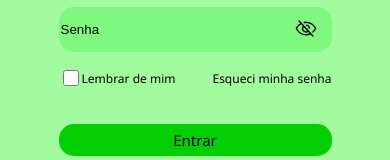
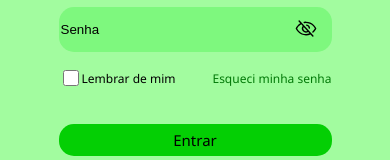
Before and after one commit to Rafhael-Silva/servicos-extras, a React (Vite) app in the folder frontend/: page /home in a window 390 px wide. In both pictures the pointer is over the link "Esqueci minha senha". Shown: the part 339-499 px from the top of the page. Built offline with nearby package versions, Linux system fonts and the light colour scheme; no server answers.

Commit message:
fix(front): updated HomeMobile style

```diff
--- a/frontend/src/pages/Home/HomeMobile.css
+++ b/frontend/src/pages/Home/HomeMobile.css
@@ -80,6 +80,16 @@
   align-items: center;
 }
 
+.home-mobile .form-options a {
+  transition:
+    color 0,
+    2s ease;
+}
+
+.home-mobile .form-options a:hover {
+  color: rgb(2, 121, 8);
+}
+
 .home-mobile .form-options label {
   display: flex;
   align-items: center;
@@ -142,4 +152,11 @@
   text-decoration: none;
   font-size: 14px;
   margin-top: auto;
+  transition:
+    color 0,
+    2s ease;
 }
+
+.home-mobile .about-link:hover {
+  color: rgb(2, 121, 8);
+}
```
